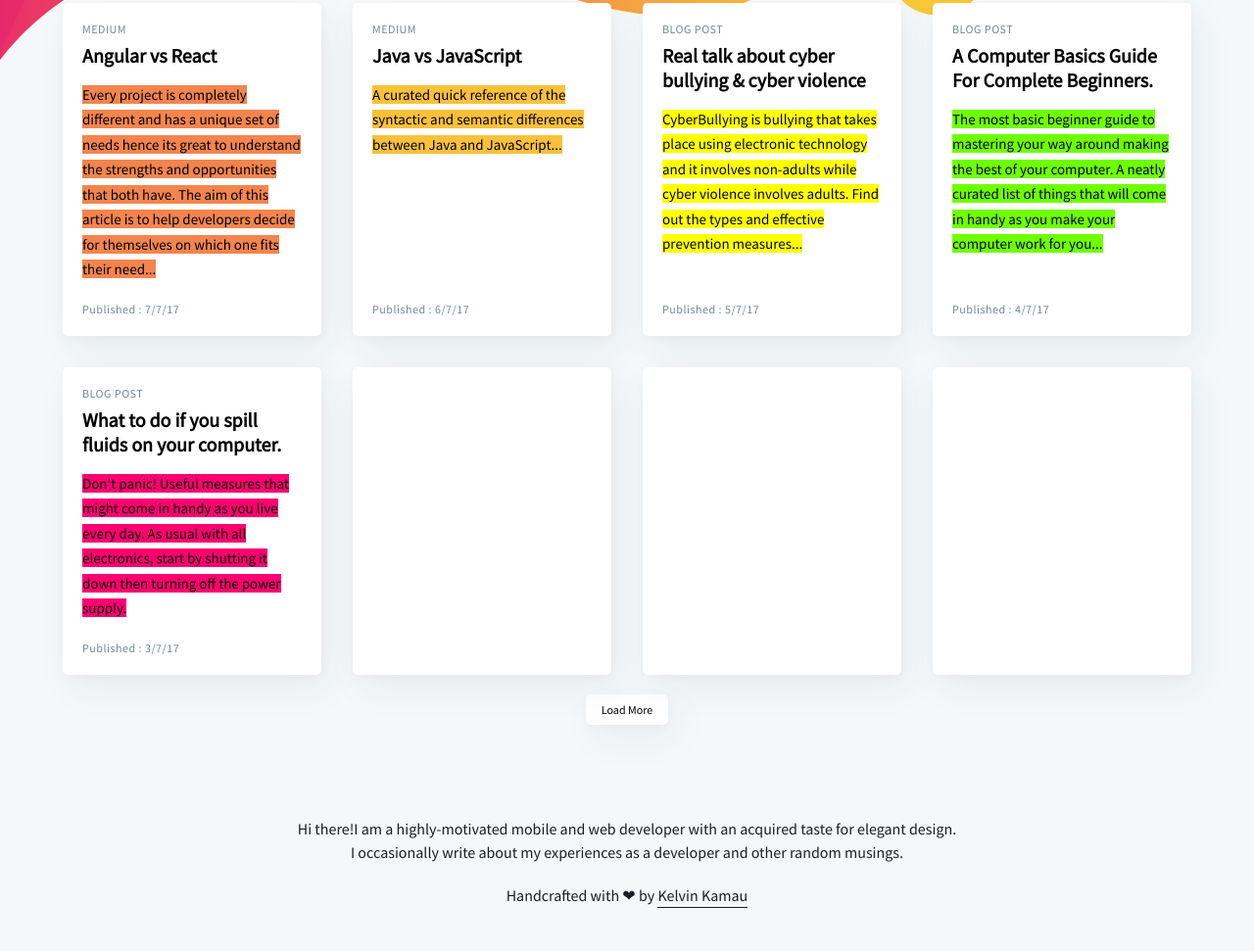
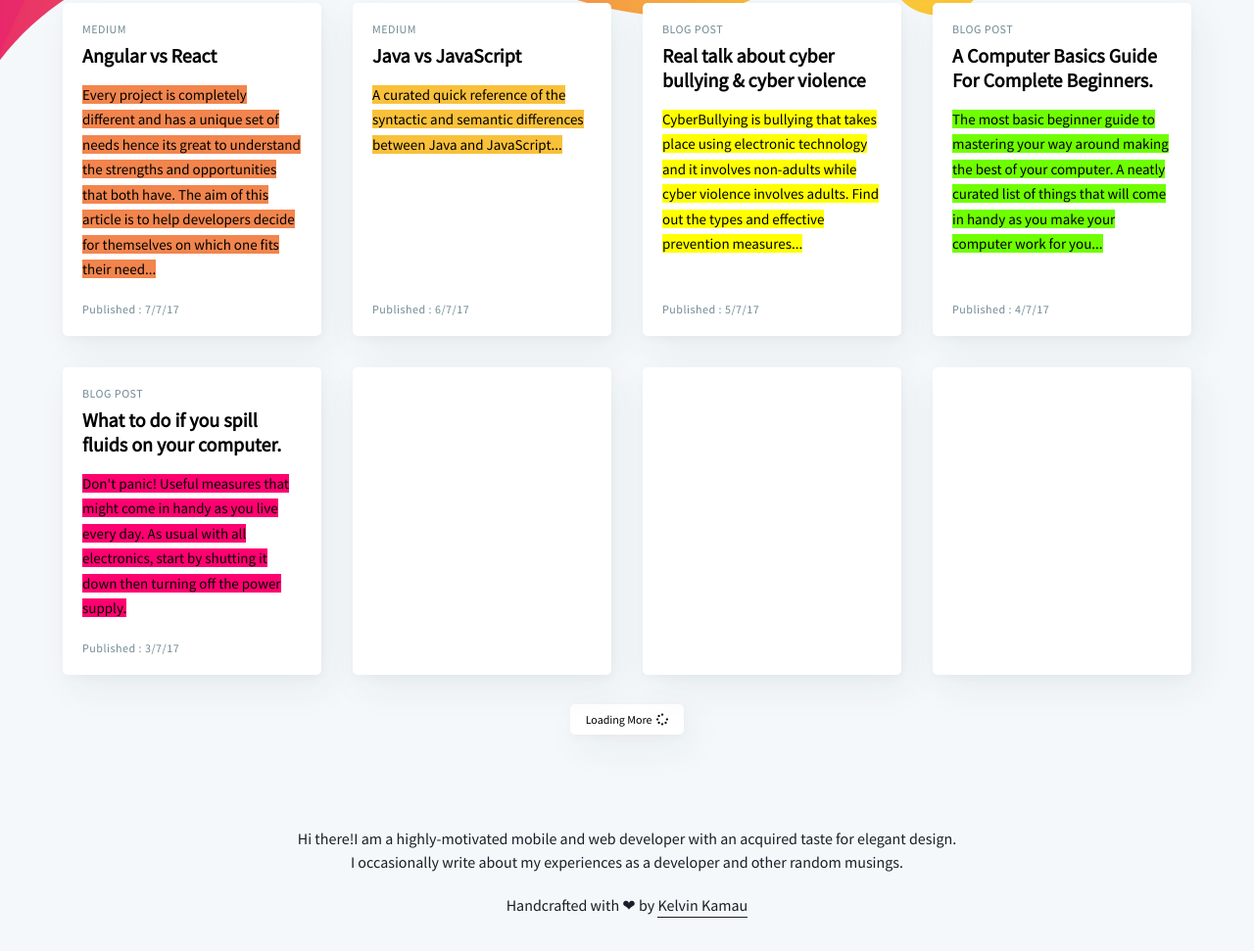
Before and after one commit to kelvinkamau/blog, a website: page index.html in a window 1280 px wide. Shown: the part 297-1268 px from the top of the page at 98% size. Drawn offline with Linux system fonts and the light colour scheme.

Commit message:
exciting updates
Signed-off-by: Kelvin Kamau <kelvinkamau6808@gmail.com>

```diff
--- a/css/app.css
+++ b/css/app.css
@@ -226,3 +226,6 @@ button:hover {
     background-color: #000000;
     color: #ffffff;
 }
+.alpha{
+    margin-top: 30px;
+}
--- a/index.html
+++ b/index.html
@@ -9,6 +9,7 @@
     <link rel="icon" type="image/png" href="https://www.kelvinkamau.app/img/icon.png" hreflang="en-us">
     <link rel="stylesheet" href="css/app.css">
     <link href="https://fonts.googleapis.com/css?family=Source+Sans+Pro" rel="stylesheet">
+    <link rel="stylesheet" href="https://use.fontawesome.com/releases/v5.1.0/css/all.css" integrity="sha384-lKuwvrZot6UHsBSfcMvOkWwlCMgc0TaWr+30HWe3a4ltaBwTZhyTEggF5tJv8tbt" crossorigin="anonymous">
     <script>
         (function (i, s, o, g, r, a, m) {
             i['GoogleAnalyticsObject'] = r;
@@ -190,8 +191,9 @@
         </div>
     </div>
 </section>
-<br>
-<button>Load More</button>
+<div class="alpha">
+<button>Loading More &nbsp;<i class="fas fa-spinner fa-pulse"></i></button>
+</div>
 <footer>
     <p class="vanish">
         Hi there!I am a highly-motivated mobile and web developer with an acquired taste for
```
